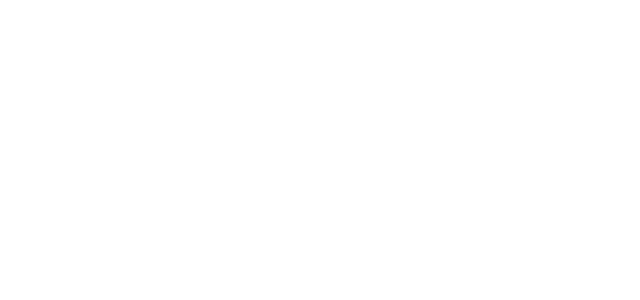
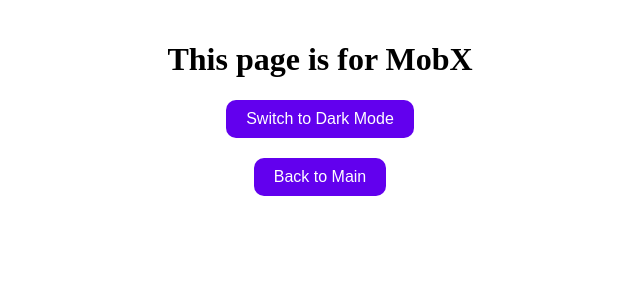
Before and after one commit to joshyeom/state-comparison, a React (Vite) app: page /mobx in a window 1280 px wide. Before the commit this address had no page. Shown: the top 300 px of the page, without its empty margins (320-960 px from the left). Built offline with nearby package versions, Linux system fonts and the light colour scheme.

Commit message:
Feat: MobX Page

```diff
--- a/src/Router.tsx
+++ b/src/Router.tsx
@@ -1,5 +1,5 @@
 import { BrowserRouter, Route, Routes } from 'react-router-dom';
-import { Home, PropsStatePage, ContextAPIStatePage, ReduxToolkitStatePage, ZustandStatePage, RecoilStatePage, JotaiStatePage } from './components/index';
+import { Home, PropsStatePage, ContextAPIStatePage, ReduxToolkitStatePage, ZustandStatePage, RecoilStatePage, JotaiStatePage, MobXStatePage } from './components/index';
 import ContextAPI from './components/ContextAPI/ContextAPI';
 
 const Router = () => {
@@ -17,6 +17,7 @@
               <Route path="/zustand" element={<ZustandStatePage/>}/>
               <Route path="/recoil" element={<RecoilStatePage/>}/>
               <Route path="/jotai" element={<JotaiStatePage/>}/>
+              <Route path="/mobx" element={<MobXStatePage/>}/>
             </Routes>
         </BrowserRouter>
     );
--- /dev/null
+++ b/src/components/MobX/MobXPage.tsx
@@ -0,0 +1,37 @@
+import { useEffect } from 'react';
+import { Link } from 'react-router-dom';
+import themeStore from '../../store/mobXStore/store';
+import styles from '../../public/App.module.css'
+import { observer } from 'mobx-react';
+
+const MobXPage = observer(() => {
+    const { theme, toggleTheme, setTheme } = themeStore
+
+
+    useEffect(() => {
+        const newTheme = localStorage.getItem("theme") === "dark" ? "dark" : "light"
+        if(newTheme === null){
+            return
+        }
+        setTheme(newTheme)
+    },[theme])
+
+
+    return (
+    <div className={`${theme === "light" ? styles.light : styles.dark} ${styles.container}`}>
+        <header className={styles.header}>
+          <h1>This page is for MobX</h1>
+          <button onClick={toggleTheme}>
+            Switch to {theme === "light" ? 'Dark' : 'Light'} Mode
+          </button>
+        </header>
+          <Link to="/">
+            <button>
+                Back to Main
+            </button>
+          </Link>
+      </div>
+    )
+})
+
+export default MobXPage
--- /dev/null
+++ b/src/components/MobX/MobXStatePage.tsx
@@ -0,0 +1,7 @@
+import MobXPage from "./MobXPage"
+
+const MobXStatePage = () => {
+    return <MobXPage/>
+}
+
+export default MobXStatePage
--- a/src/components/StateMangementList.tsx
+++ b/src/components/StateMangementList.tsx
@@ -34,12 +34,14 @@
             </Link>
           </li>
           <li>
-          <Link to="/jotai">
-              <button>Jotai</button>
+            <Link to="/jotai">
+                <button>Jotai</button>
             </Link>
           </li>
           <li>
-            <button>MobX</button>
+            <Link to="/mobx">
+                <button>MobX</button>
+            </Link>
           </li>
           <li>
             <button>Valtio</button>
--- a/src/components/index.ts
+++ b/src/components/index.ts
@@ -5,3 +5,4 @@
 export { default as ZustandStatePage } from './Zustand/ZustandStatePage'
 export { default as RecoilStatePage } from './Recoil/RecoilStatePage'
 export { default as JotaiStatePage } from './Jotai/JotaiStatePage'
+export { default as MobXStatePage } from './MobX/MobXStatePage'
--- /dev/null
+++ b/src/store/mobXStore/store.ts
@@ -0,0 +1,22 @@
+import { makeAutoObservable } from 'mobx';
+
+const createThemeStore = () => {
+    const theme = localStorage.getItem('theme') || 'light';
+
+    const store = {
+        theme,
+        setTheme(newTheme: "light" | "dark") {
+            store.theme = newTheme;
+            localStorage.setItem('theme', newTheme);
+        },
+        toggleTheme() {
+            store.setTheme(store.theme === 'light' ? 'dark' : 'light');
+        }
+    };
+
+    makeAutoObservable(store);
+    return store;
+};
+
+const themeStore = createThemeStore();
+export default themeStore;
```
